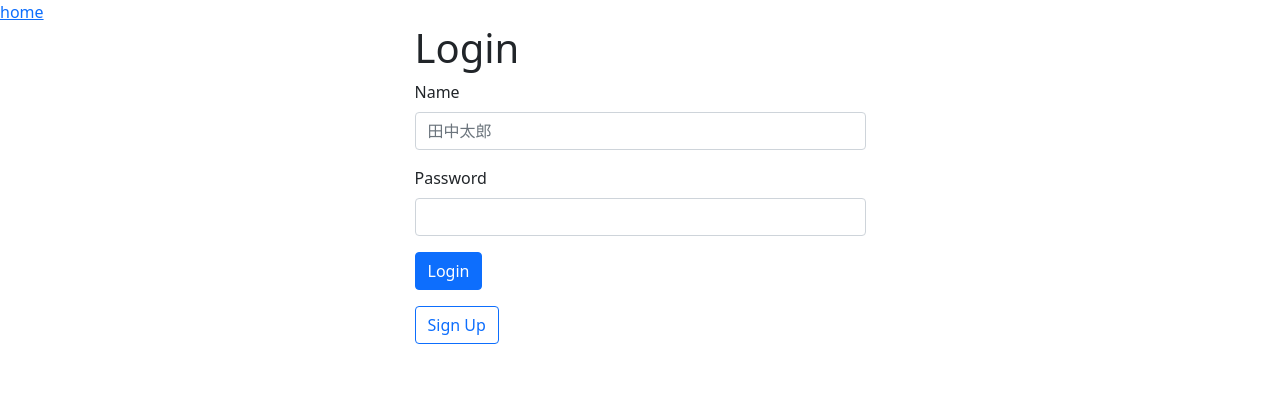
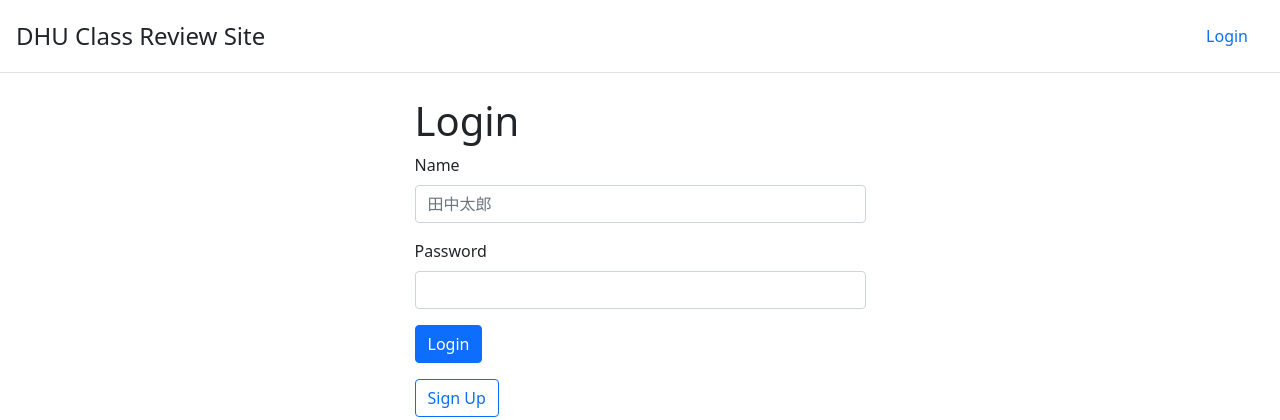
Before and after one commit to cou723/dhu-class-review-site, a Flask app: page /login in a window 1280 px wide. Shown: the top 420 px of the page. Run offline with Flask 2, Linux system fonts and the light colour scheme; some libraries are stand-ins or nearby versions.

Commit message:
boostrapping header

```diff
--- a/templates/layout.html
+++ b/templates/layout.html
@@ -11,13 +11,28 @@
         {% block script %}{% endblock %}
     </head>
     <body>
-        <header>
-            <a href="/">home</a>
+        <header class="d-flex flex-wrap justify-content-center p-3 mb-4 border-bottom">
+            <a class="d-flex align-items-center mb-3 mb-md-0 me-md-auto text-dark text-decoration-none" href="/">
+                <span class="fs-4">DHU Class Review Site</span>
+            </a>
+            <ul class="nav nav-pills">
             {% if is_signin %}
-                <a href="/logout">logout</a>
-                <a href="/profile">my profile</a>
-            {% endif %}
-        </header>
+                <li class="nav-item">
+                    <a class="nav-link" href="/">Home</a>
+                </li>
+                <li class="nav-item">
+                    <a class="nav-link" href="/logout">Logout</a>
+                </li>
+                <li class="nav-item">
+                    <a class="nav-link" href="/profile">My Profile</a>
+                </li>
+                {% else %}
+                <li class="nav-item">
+                    <a class="nav-link" href="/login">Login</a>
+                </li>
+                {% endif %}
+            </ul>
+            </header>
         {% if error_message != None %}<p>ERROR: "{{ error_message }}"</p>{% endif %}
         <div class="container" id="content">
             {% block content %}{% endblock %}
```
Also changed, not shown: Test.db.
